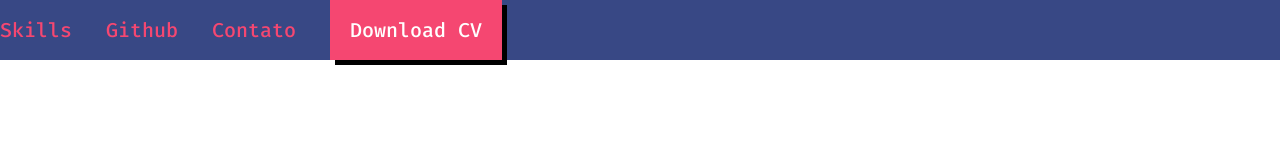
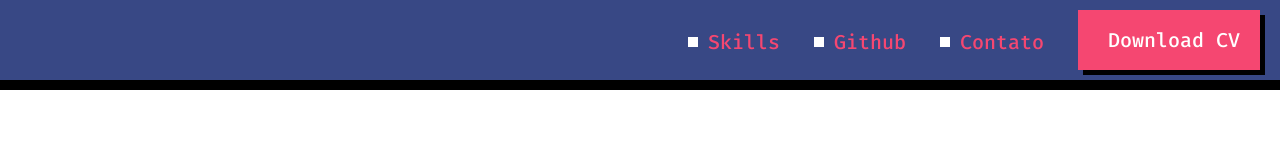
Before and after one commit to GustavoCesarSantos/portfolio, a plain HTML site: page index.html in a window 1280 px wide. Drawn offline with Linux system fonts and the light colour scheme.

Commit message:
Finalizando css do header

```diff
--- a/css/index.css
+++ b/css/index.css
@@ -1,8 +1,17 @@
 header {
+  padding: 10px 20px;
+  border-bottom: 10px solid #000;
+
   background-color: #384885;
 }
 
+nav {
+  text-align: right;
+}
+
 a {
+  display: inline-flex;
+  align-items: center;
   margin-right: 30px;
 
   font-size: 20px;
@@ -13,11 +22,21 @@ a {
   color: #f54771;
 }
 
+a::before {
+  content: "";
+  width: 10px;
+  height: 10px;
+  margin-right: 10px;
+
+  background-color: white;
+}
+
 #button {
   display: inline-block;
   height: 60px;
   line-height: 60px;
 
+  margin-right: 0px;
   padding-left: 20px;
   padding-right: 20px;
 
```
